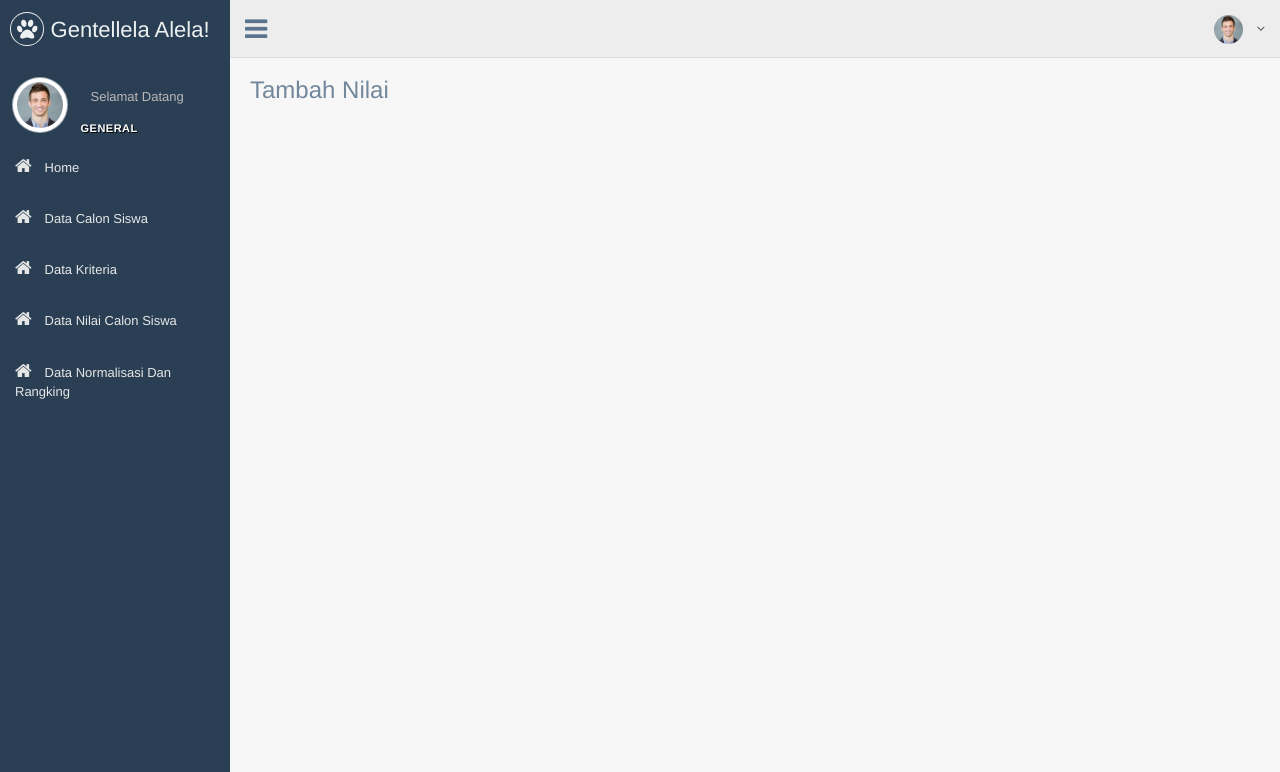
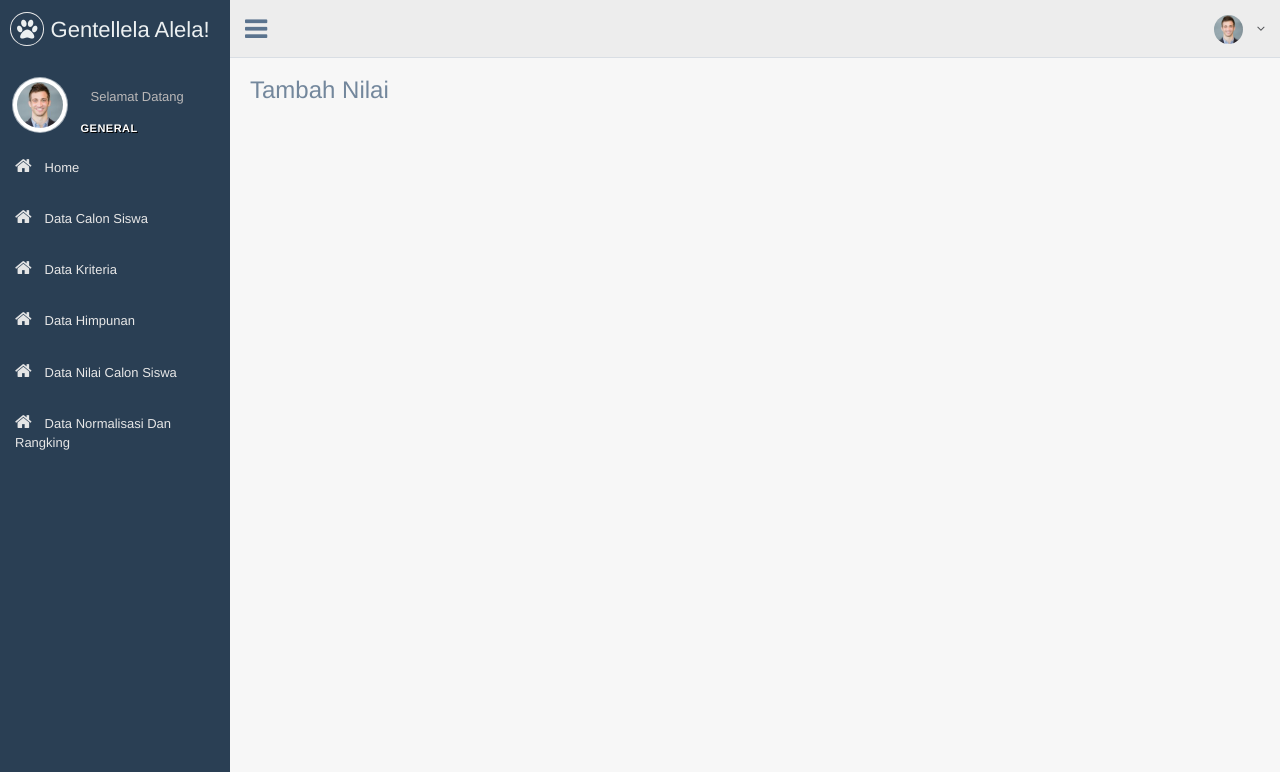
Before and after one commit to RizkiMufrizal/SPK-SAW, a CodeIgniter app: page /SPK-SAW/index.php/admin/calonsiswacontroller/ambilCalonSiswaDanNilaiBerdasarkanNim/1 in a window 1280 px wide. Shown: the top 772 px of the page. Run offline with CodeIgniter, Linux system fonts and the light colour scheme; data that the repository does not hold is empty.

Commit message:
update layout

```diff
--- a/application/views/admin/layout/HeaderLayout.php
+++ b/application/views/admin/layout/HeaderLayout.php
@@ -35,6 +35,9 @@
                         <a href="<?php echo base_url(); ?>index.php/admin/KriteriaController">
                             <i class="fa fa-home"></i> Data Kriteria
                         </a>
+                        <a href="<?php echo base_url(); ?>index.php/admin/HimpunanController">
+                            <i class="fa fa-home"></i> Data Himpunan
+                        </a>
                         <a href="<?php echo base_url(); ?>index.php/admin/NilaiCalonSiswaController">
                             <i class="fa fa-home"></i> Data Nilai Calon Siswa
                         </a>
```
